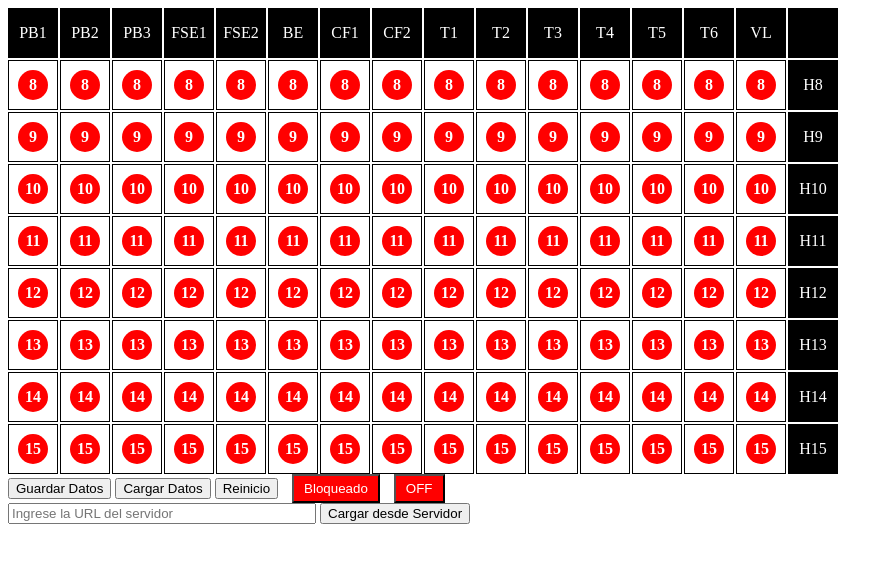
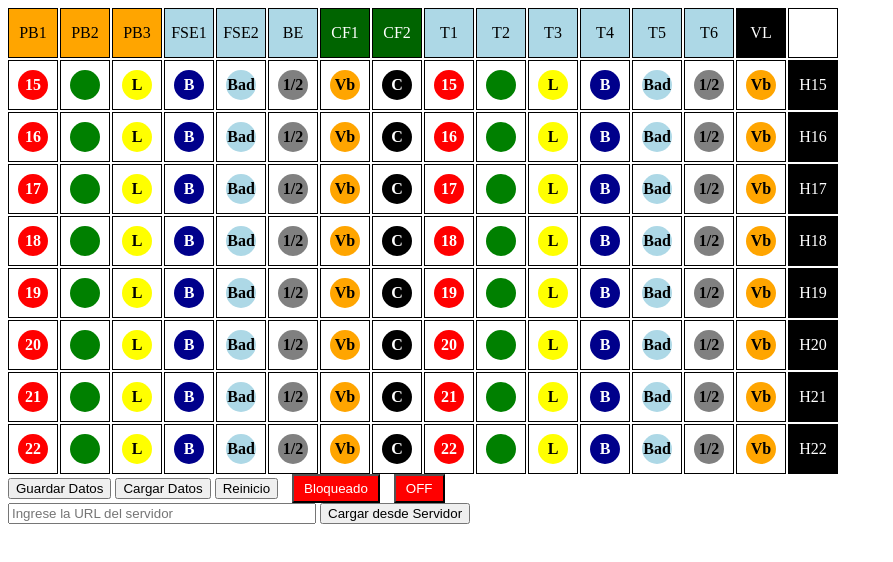
Before and after one commit to Yagopc/Reservas, a plain HTML site: page index.html in a window 1280 px wide. Shown: the whole page, without its empty margins (0-893 px from the left). Drawn offline with Linux system fonts and the light colour scheme.

Commit message:
index.html

```diff
--- a/index.html
+++ b/index.html
@@ -24,9 +24,27 @@
             background-color: #f0f0f0;
         }
         .cell.text {
+            font-size: 16px;
+        }
+        .cell.text.pb {
+            background-color: orange;
+            color: black;
+        }
+        .cell.text.fse, .cell.text.be, .cell.text.t {
+            background-color: lightblue;
+            color: black;
+        }
+        .cell.text.cf {
+            background-color: darkgreen;
+            color: white;
+        }
+        .cell.text.vl {
             background-color: black;
             color: white;
-            font-size: 16px;
+        }
+        .cell.text.h {
+            background-color: black;
+            color: white;
         }
         .circle {
             width: 30px;
@@ -46,6 +64,15 @@
         .highlighted {
             background-color: yellow;
         }
+        #lockButton {
+            background-color: red;
+            color: white;
+            padding: 5px 10px;
+            margin-left: 10px;
+        }
+        #lockButton.unlocked {
+            background-color: green;
+        }
         #offOnButton {
             background-color: red;
             color: white;
@@ -55,27 +82,18 @@
         #offOnButton.on {
             background-color: green;
         }
-        #lockButton {
-            background-color: red;
-            color: white;
-            padding: 5px 10px;
-            margin-left: 10px;
-        }
-        #lockButton.unlocked {
-            background-color: green;
-        }
     </style>
 </head>
 <body>
     <div id="grid"></div>
-    <button onclick="saveData()">Guardar Datos</button>
-    <button onclick="loadData()">Cargar Datos</button>
-    <button onclick="confirmReset()">Reinicio</button>
-    <button id="lockButton" onclick="toggleLock()">Bloqueado</button>
-    <button id="offOnButton" onclick="toggleOffOn()">OFF</button>
+    <button id="saveButton">Guardar Datos</button>
+    <button id="loadButton">Cargar Datos</button>
+    <button id="resetButton">Reinicio</button>
+    <button id="lockButton">Bloqueado</button>
+    <button id="offOnButton">OFF</button>
     <div>
         <input type="text" id="serverUrl" placeholder="Ingrese la URL del servidor" style="width: 300px;">
-        <button onclick="loadDataFromServer()">Cargar desde Servidor</button>
+        <button id="serverLoadButton">Cargar desde Servidor</button>
     </div>
     <script>
         const GRID_SIZE = 144;
@@ -84,7 +102,7 @@
         const TEXT_MAPPING = {
             1: 'PB1', 2: 'PB2', 3: 'PB3', 4: 'FSE1', 5: 'FSE2', 6: 'BE', 7: 'CF1', 8: 'CF2',
             9: 'T1', 10: 'T2', 11: 'T3', 12: 'T4', 13: 'T5', 14: 'T6', 15: 'VL', 16: ' ',
-            32: 'H8', 48: 'H9', 64: 'H10', 80: 'H11', 96: 'H12', 112: 'H13', 128: 'H14', 144: 'H15'
+            32: 'H15', 48: 'H16', 64: 'H17', 80: 'H18', 96: 'H19', 112: 'H20', 128: 'H21', 144: 'H22'
         };
         const COLOR_TEXT_MAPPING = {
             gray: { text: '1/2', color: 'black' },
@@ -104,8 +122,8 @@
         const grid = document.getElementById('grid');
         let highlightedRows = new Set();
         let highlightedColumns = new Set();
+        let isLocked = true;
         let isOffOnActive = false;
-        let isLocked = true;
 
         // Inicializar la cuadrícula
         for (let i = 1; i <= GRID_SIZE; i++) {
@@ -117,17 +135,30 @@
             if (TEXT_MAPPING[i]) {
                 cell.textContent = TEXT_MAPPING[i];
                 cell.classList.add('text');
+                if (['PB1', 'PB2', 'PB3'].includes(TEXT_MAPPING[i])) {
+                    cell.classList.add('pb');
+                } else if (['FSE1', 'FSE2', 'BE'].includes(TEXT_MAPPING[i])) {
+                    cell.classList.add('fse', 'be');
+                } else if (['CF1', 'CF2'].includes(TEXT_MAPPING[i])) {
+                    cell.classList.add('cf');
+                } else if (['T1', 'T2', 'T3', 'T4', 'T5', 'T6'].includes(TEXT_MAPPING[i])) {
+                    cell.classList.add('t');
+                } else if (TEXT_MAPPING[i] === 'VL') {
+                    cell.classList.add('vl');
+                } else if (TEXT_MAPPING[i].startsWith('H')) {
+                    cell.classList.add('h');
+                }
                 if (i <= COLUMNS) {
-                    cell.addEventListener('click', function() { toggleHighlight(this.dataset.column, 'column'); });
+                    cell.addEventListener('click', () => toggleHighlight(cell.dataset.column, 'column'));
                 } else if (i % COLUMNS === 0) {
-                    cell.addEventListener('click', function() { toggleHighlight(this.dataset.row, 'row'); });
+                    cell.addEventListener('click', () => toggleHighlight(cell.dataset.row, 'row'));
                 }
             } else {
                 const circle = document.createElement('div');
                 circle.classList.add('circle');
                 cell.appendChild(circle);
-                updateCircleColor(circle, i); // Cargar color desde localStorage o asignar rojo
-                cell.addEventListener('click', function() {
+                updateCircleColor(circle, i);
+                cell.addEventListener('click', () => {
                     if (!isLocked) {
                         updateCircleOnClick(circle, i);
                     }
@@ -135,6 +166,14 @@
             }
             grid.appendChild(cell);
         }
+
+        // Asignar eventos a los botones
+        document.getElementById('saveButton').addEventListener('click', saveData);
+        document.getElementById('loadButton').addEventListener('click', loadData);
+        document.getElementById('resetButton').addEventListener('click', confirmReset);
+        document.getElementById('lockButton').addEventListener('click', toggleLock);
+        document.getElementById('offOnButton').addEventListener('click', toggleOffOn);
+        document.getElementById('serverLoadButton').addEventListener('click', loadDataFromServer);
 
         function toggleLock() {
             isLocked = !isLocked;
@@ -173,10 +212,11 @@
 
         function updateCircleColor(circle, index) {
             const savedColor = localStorage.getItem(`arche_colorM${index}`);
-            const color = savedColor || 'red'; // Rojo por defecto si no hay color guardado
+            const colorIndex = (index - 17) % COLORS.length;
+            const defaultColor = COLORS[colorIndex >= 0 ? colorIndex : 0];
+            const color = savedColor || defaultColor;
             circle.style.backgroundColor = color;
             updateCircleText(circle, color, Math.floor((index - 1) / COLUMNS));
-            // Guardar el color en localStorage si no existía
             if (!savedColor) {
                 localStorage.setItem(`arche_colorM${index}`, color);
             }
@@ -223,7 +263,7 @@
             const month = String(today.getMonth() + 1).padStart(2, '0');
             const year = String(today.getFullYear()).slice(-2);
             const formattedDate = `${day}/${month}/${year}`;
-            const fileName = `fuentezM_${formattedDate}.json`;
+            const fileName = `fuentezT_${formattedDate}.json`;
             const blob = new Blob([JSON.stringify(data)], { type: 'application/json' });
             const a = document.createElement('a');
             a.href = URL.createObjectURL(blob);
```
